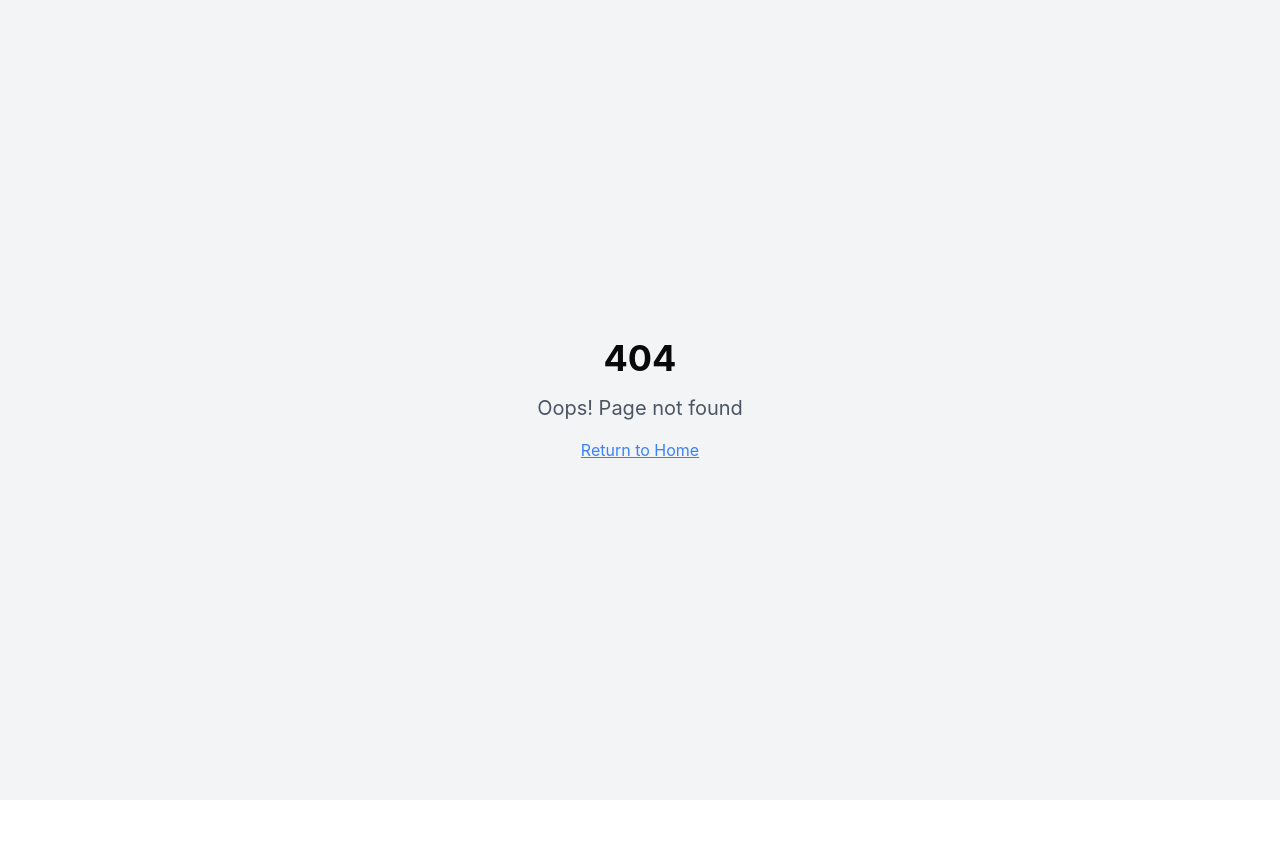
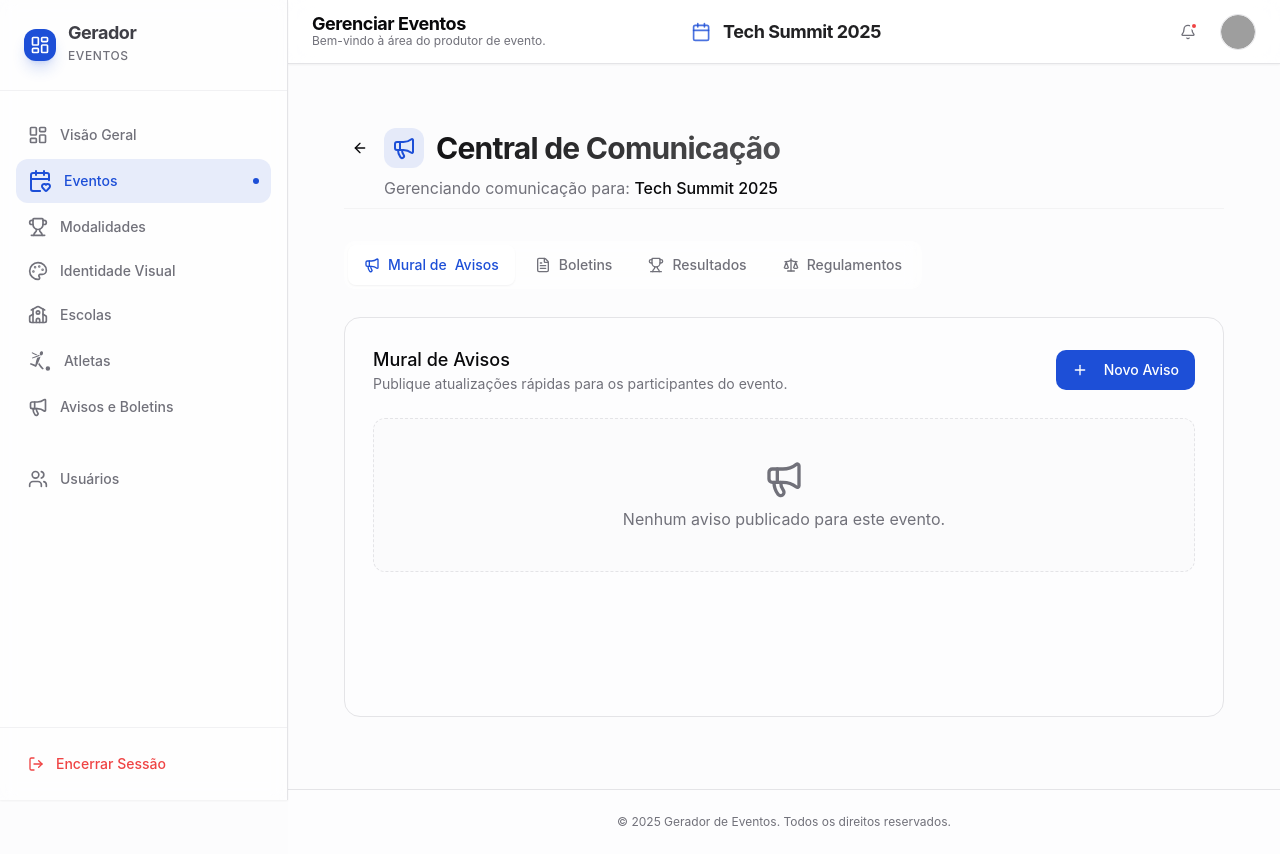
Before and after one commit to AtilaMedeiros/gerador-de-eventos_ultimo, a React (Vite) app: page /area-do-produtor/evento/1/comunicacao in a window 1280 px wide. Before the commit this address had no page. Before the commit the page ends 800 px from the top, so only its background shows below. Built offline with nearby package versions, Linux system fonts and the light colour scheme; sample sign-in values are in the browser's storage; grey boxes are pictures that could not be loaded.

Commit message:
feat: Adiciona nova rota e página para comunicação de eventos, refatorando a lógica de abas para um novo componente.

```diff
--- a/src/App.tsx
+++ b/src/App.tsx
@@ -31,6 +31,7 @@ import AthleteModalities from './pages/dashboard/basic-registration/AthleteModal
 import AssociateModalities from './pages/dashboard/event-config/AssociateModalities'
 import ApplyVisualIdentity from './pages/dashboard/event-config/ApplyVisualIdentity'
 import Communication from './pages/dashboard/event-config/Communication'
+import EventCommunication from './pages/dashboard/event-config/EventCommunication'
 import Reports from './pages/dashboard/Reports'
 import Profile from './pages/dashboard/Profile'
 import Settings from './pages/dashboard/Settings'
@@ -149,6 +150,7 @@ const App = () => (
 
                       <Route path="evento" element={<EventsList />} />
                       <Route path="evento/novo" element={<EventWizard />} />
+                      <Route path="evento/:id/comunicacao" element={<EventCommunication />} />
                       <Route path="evento/:id" element={<EventForm />} />
                       <Route
                         path="identidade-visual"
--- a/src/pages/dashboard/basic-registration/EventsList.tsx
+++ b/src/pages/dashboard/basic-registration/EventsList.tsx
@@ -22,6 +22,7 @@ import {
   Activity,
   Building,
   CalendarHeart,
+  Megaphone,
 } from 'lucide-react'
 import { toast } from 'sonner'
 
@@ -485,6 +486,7 @@ export default function EventsList() {
           ))
         )}
       </div>
-    </div>
+
+    </div >
   )
 }
--- a/src/pages/dashboard/event-config/Communication.tsx
+++ b/src/pages/dashboard/event-config/Communication.tsx
@@ -1,11 +1,6 @@
 import { useState, useEffect } from 'react'
-import { Tabs, TabsContent, TabsList, TabsTrigger } from '@/components/ui/tabs'
-import { Megaphone, FileText, Trophy, Scale, Search, Calendar, MapPin, ArrowRight } from 'lucide-react'
-import { NoticesTab } from './communication-tabs/NoticesTab'
-import { BulletinsTab } from './communication-tabs/BulletinsTab'
-import { ResultsTab } from './communication-tabs/ResultsTab'
-import { RegulationsTab } from './communication-tabs/RegulationsTab'
-import { Card, CardContent } from '@/components/ui/card'
+import { Megaphone, Calendar, Search } from 'lucide-react'
+import { CommunicationContent } from './CommunicationContent'
 import {
   Select,
   SelectContent,
@@ -13,7 +8,6 @@ import {
   SelectTrigger,
   SelectValue,
 } from '@/components/ui/select'
-import { Button } from '@/components/ui/button'
 import { useSearchParams, useParams } from 'react-router-dom'
 import { useEvent } from '@/contexts/EventContext'
 import { format } from 'date-fns'
@@ -26,7 +20,6 @@ export default function Communication() {
 
   const urlEventId = paramEventId || searchParams.get('eventId')
   const [selectedEventId, setSelectedEventId] = useState<string>('')
-  const [activeTab, setActiveTab] = useState('avisos')
 
   // Sync URL param with state on mount/update
   useEffect(() => {
@@ -42,10 +35,6 @@ export default function Communication() {
       setSearchParams({ eventId: value })
     }
   }
-
-  const selectedEvent = events.find((e) => e.id === selectedEventId)
-
-  // No longer blocking return if no event selected
 
   return (
     <div className="max-w-6xl mx-auto space-y-8 animate-fade-in pb-10 px-4 md:px-6">
@@ -99,29 +88,9 @@ export default function Communication() {
         </div>
       </div>
 
-      <Tabs value={activeTab} onValueChange={setActiveTab} className="w-full space-y-6">
-        <div className="flex items-center justify-between overflow-x-auto pb-1">
-          <TabsList className="h-12 bg-muted/20 p-1 gap-1 w-full md:w-auto supports-[backdrop-filter]:bg-background/60 backdrop-blur">
-            <TabsTrigger value="avisos" className="data-[state=active]:bg-background data-[state=active]:text-primary data-[state=active]:shadow-sm h-10 px-4 gap-2">
-              <Megaphone className="h-4 w-4" />
-              <span className="hidden sm:inline">Mural de</span> Avisos
-            </TabsTrigger>
-            <TabsTrigger value="boletins" className="data-[state=active]:bg-background data-[state=active]:text-primary data-[state=active]:shadow-sm h-10 px-4 gap-2">
-              <FileText className="h-4 w-4" /> Boletins
-            </TabsTrigger>
-            <TabsTrigger value="resultados" className="data-[state=active]:bg-background data-[state=active]:text-primary data-[state=active]:shadow-sm h-10 px-4 gap-2">
-              <Trophy className="h-4 w-4" /> Resultados
-            </TabsTrigger>
-            <TabsTrigger value="regulamentos" className="data-[state=active]:bg-background data-[state=active]:text-primary data-[state=active]:shadow-sm h-10 px-4 gap-2">
-              <Scale className="h-4 w-4" /> Regulamentos
-            </TabsTrigger>
-          </TabsList>
-        </div>
-
-        {/* Content Area */}
-        <div className="min-h-[400px] border rounded-2xl bg-card/30 p-1">
+      <div className="w-full">
         {!selectedEventId ? (
-            <div className="h-[400px] flex flex-col items-center justify-center text-center p-8 space-y-6 animate-in fade-in zoom-in-95 duration-500">
+          <div className="h-[400px] flex flex-col items-center justify-center text-center p-8 space-y-6 animate-in fade-in zoom-in-95 duration-500 border rounded-2xl bg-card/30">
             <div className="w-24 h-24 bg-primary/5 rounded-full flex items-center justify-center animate-pulse-slow">
               <Search className="h-10 w-10 text-primary/40" />
             </div>
@@ -133,26 +102,9 @@ export default function Communication() {
             </div>
           </div>
         ) : (
-            <div className="p-4 md:p-6 animate-in fade-in slide-in-from-bottom-4 duration-500">
-              <TabsContent value="avisos" className="m-0 focus-visible:outline-none">
-                <NoticesTab eventId={selectedEventId} />
-              </TabsContent>
-
-              <TabsContent value="boletins" className="m-0 focus-visible:outline-none">
-                <BulletinsTab eventId={selectedEventId} />
-              </TabsContent>
-
-              <TabsContent value="resultados" className="m-0 focus-visible:outline-none">
-                <ResultsTab eventId={selectedEventId} />
-              </TabsContent>
-
-              <TabsContent value="regulamentos" className="m-0 focus-visible:outline-none">
-                <RegulationsTab eventId={selectedEventId} />
-              </TabsContent>
-            </div>
+          <CommunicationContent eventId={selectedEventId} />
         )}
       </div>
-      </Tabs>
     </div>
   )
 }
--- /dev/null
+++ b/src/pages/dashboard/event-config/CommunicationContent.tsx
@@ -0,0 +1,57 @@
+import { useState } from 'react'
+import { Tabs, TabsContent, TabsList, TabsTrigger } from '@/components/ui/tabs'
+import { Megaphone, FileText, Trophy, Scale } from 'lucide-react'
+import { NoticesTab } from './communication-tabs/NoticesTab'
+import { BulletinsTab } from './communication-tabs/BulletinsTab'
+import { ResultsTab } from './communication-tabs/ResultsTab'
+import { RegulationsTab } from './communication-tabs/RegulationsTab'
+
+interface CommunicationContentProps {
+    eventId: string
+}
+
+export function CommunicationContent({ eventId }: CommunicationContentProps) {
+    const [activeTab, setActiveTab] = useState('avisos')
+
+    return (
+        <Tabs value={activeTab} onValueChange={setActiveTab} className="w-full space-y-6">
+            <div className="flex items-center justify-between overflow-x-auto pb-1">
+                <TabsList className="h-12 bg-muted/20 p-1 gap-1 w-full md:w-auto supports-[backdrop-filter]:bg-background/60 backdrop-blur">
+                    <TabsTrigger value="avisos" className="data-[state=active]:bg-background data-[state=active]:text-primary data-[state=active]:shadow-sm h-10 px-4 gap-2">
+                        <Megaphone className="h-4 w-4" />
+                        <span className="hidden sm:inline">Mural de</span> Avisos
+                    </TabsTrigger>
+                    <TabsTrigger value="boletins" className="data-[state=active]:bg-background data-[state=active]:text-primary data-[state=active]:shadow-sm h-10 px-4 gap-2">
+                        <FileText className="h-4 w-4" /> Boletins
+                    </TabsTrigger>
+                    <TabsTrigger value="resultados" className="data-[state=active]:bg-background data-[state=active]:text-primary data-[state=active]:shadow-sm h-10 px-4 gap-2">
+                        <Trophy className="h-4 w-4" /> Resultados
+                    </TabsTrigger>
+                    <TabsTrigger value="regulamentos" className="data-[state=active]:bg-background data-[state=active]:text-primary data-[state=active]:shadow-sm h-10 px-4 gap-2">
+                        <Scale className="h-4 w-4" /> Regulamentos
+                    </TabsTrigger>
+                </TabsList>
+            </div>
+
+            <div className="min-h-[400px] border rounded-2xl bg-card/30 p-1">
+                <div className="p-4 md:p-6 animate-in fade-in slide-in-from-bottom-4 duration-500">
+                    <TabsContent value="avisos" className="m-0 focus-visible:outline-none">
+                        <NoticesTab eventId={eventId} />
+                    </TabsContent>
+
+                    <TabsContent value="boletins" className="m-0 focus-visible:outline-none">
+                        <BulletinsTab eventId={eventId} />
+                    </TabsContent>
+
+                    <TabsContent value="resultados" className="m-0 focus-visible:outline-none">
+                        <ResultsTab eventId={eventId} />
+                    </TabsContent>
+
+                    <TabsContent value="regulamentos" className="m-0 focus-visible:outline-none">
+                        <RegulationsTab eventId={eventId} />
+                    </TabsContent>
+                </div>
+            </div>
+        </Tabs>
+    )
+}
--- /dev/null
+++ b/src/pages/dashboard/event-config/EventCommunication.tsx
@@ -0,0 +1,55 @@
+import { useNavigate, useParams } from 'react-router-dom'
+import { Megaphone, ArrowLeft } from 'lucide-react'
+import { Button } from '@/components/ui/button'
+import { CommunicationContent } from './CommunicationContent'
+import { useEvent } from '@/contexts/EventContext'
+
+export default function EventCommunication() {
+    const { id } = useParams()
+    const navigate = useNavigate()
+    const { events } = useEvent()
+
+    const event = events.find(e => e.id === id)
+
+    return (
+        <div className="max-w-6xl mx-auto space-y-8 animate-fade-in pb-10 px-4 md:px-6">
+            {/* Header */}
+            <div className="flex flex-col md:flex-row md:items-end justify-between gap-6 pt-8 pb-2 border-b border-border/40">
+                <div className="space-y-1">
+                    <div className="flex items-center gap-2 mb-2">
+                        <Button
+                            variant="ghost"
+                            size="sm"
+                            className="h-8 w-8 p-0"
+                            onClick={() => navigate('/area-do-produtor/evento')}
+                        >
+                            <ArrowLeft className="h-4 w-4" />
+                        </Button>
+                        <h2 className="text-3xl font-bold tracking-tight bg-gradient-to-r from-foreground to-foreground/70 bg-clip-text text-transparent flex items-center gap-3">
+                            <div className="p-2 bg-primary/10 rounded-lg">
+                                <Megaphone className="h-6 w-6 text-primary" />
+                            </div>
+                            Central de Comunicação
+                        </h2>
+                    </div>
+                    <p className="text-muted-foreground max-w-xl pl-10">
+                        Gerenciando comunicação para: <span className="font-medium text-foreground">{event?.name || 'Evento não encontrado'}</span>
+                    </p>
+                </div>
+
+
+            </div>
+
+            {/* Content */}
+            <div className="w-full">
+                {id ? (
+                    <CommunicationContent eventId={id} />
+                ) : (
+                    <div className="p-8 text-center text-muted-foreground">
+                        ID do evento não fornecido.
+                    </div>
+                )}
+            </div>
+        </div>
+    )
+}
```
Lines whose indentation alone changed are shown as unchanged.
